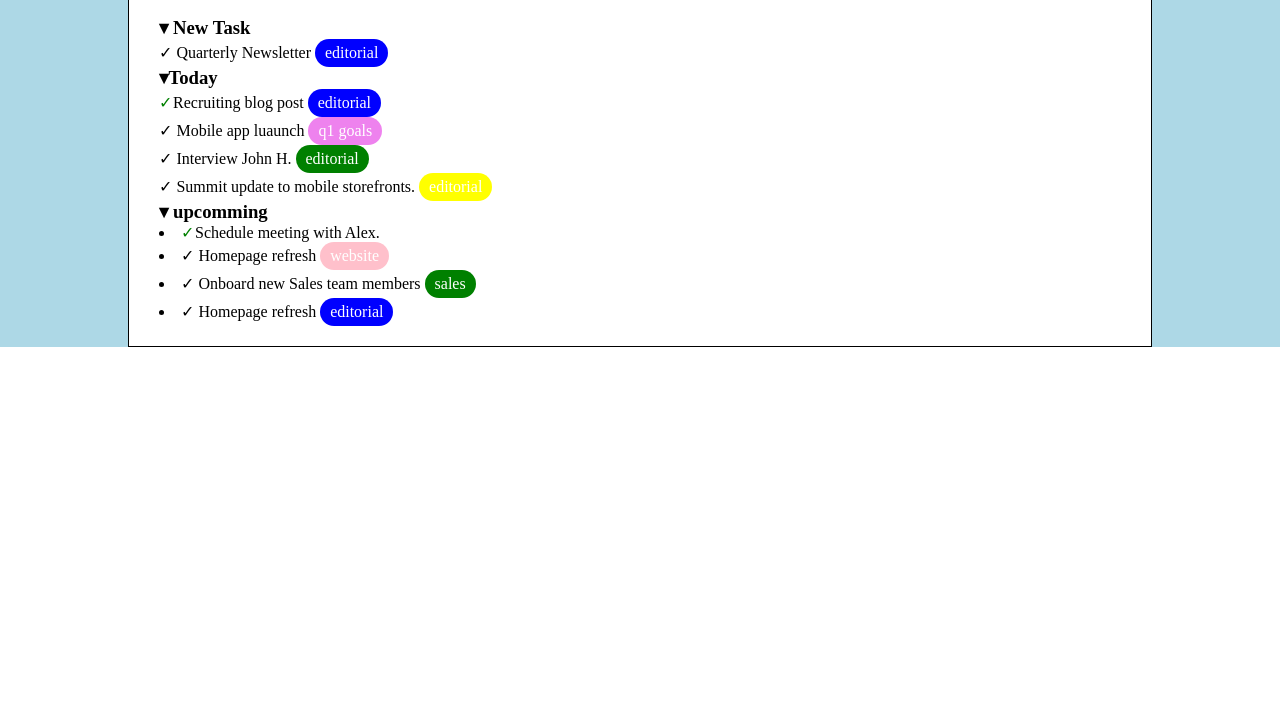
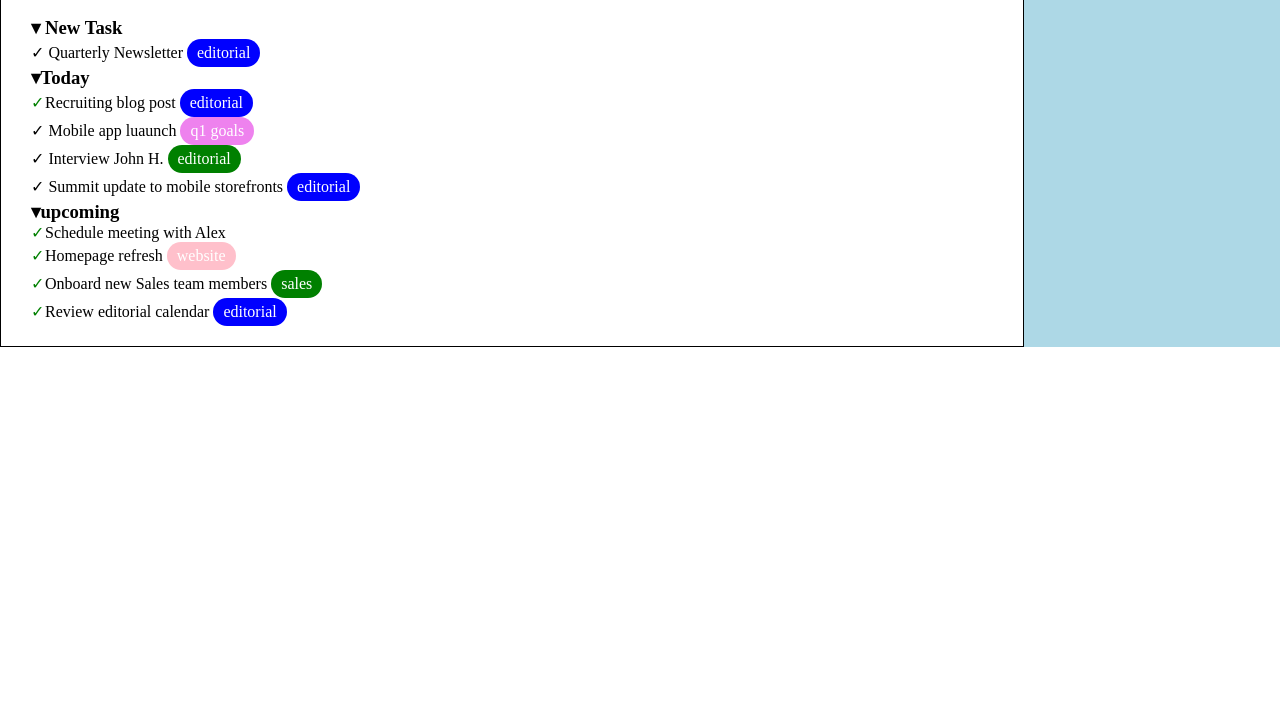
Before and after one commit to itsjohn11/html-css-toboolist, a plain HTML site: page index.html in a window 1280 px wide. Shown: the part 89-800 px from the top of the page. Drawn offline with Linux system fonts and the light colour scheme.

Commit message:
edit three

```diff
--- a/css/style.css
+++ b/css/style.css
@@ -45,8 +45,9 @@ ul {
 }
 
 .container {
+    background-color: white;
     width: 80%;
-    margin: 0 auto;
+    margin: 0;
     border: 1px solid black;
 }
 
--- a/index.html
+++ b/index.html
@@ -32,47 +32,48 @@
                     <li>
                         <h3>&blacktriangledown;Today</h3>
                         <ul>
-                            <li>
                             <span class="circle">&check;</span>
                             <span>Recruiting blog post</span>
                             <span class="tag editorial">editorial</span>
-                            <li>
+                        </ul>
+                        <ul>
                             <span>&check;</span>
                             <span>Mobile app luaunch</span>
                             <span class="tag q1goals">q1 goals</span>
+
+                        </ul>
                     </li>
+                    <li>
                         <span>&check;</span>
                         <span>Interview John H.</span>
                         <span class="tag recruiting">editorial</span>
                     </li>
                     <li>
                         <span>&check;</span>
-                        <span>Summit update to mobile storefronts.</span>
-                        <span class="tag mobile">editorial</span>
-                    </li>
-                </ul>
-                <li>
-                    <h3>&blacktriangledown; upcomming</h3>
-                </li>
-                </ul>
-                    <li>
-                        <span class="circle">&check;</span>
-                        <span>Schedule meeting with Alex.</span>
+                        <span>Summit update to mobile storefronts</span>
+                        <span class="tag editorial">editorial</span>
                     </li>
                     <li>
-                    <span>&check;</span>
+                        <h3>&blacktriangledown;upcoming</h3>
+                        <ul>
+                            <span class="circle">&check;</span>
+                            <span>Schedule meeting with Alex</span>
+                        </ul>
+                        <ul>
+                            <span class="circle">&check;</span>
                             <span>Homepage refresh</span>
                             <span class="tag website">website</span>
-                </li>
-                <li>
-                    <span>&check;</span>
+                        </ul>
+                        <ul>
+                            <span class="circle">&check;</span>
                             <span>Onboard new Sales team members</span>
                             <span class="tag sales">sales</span>
-                </li>
-                <li>
-                    <span>&check;</span>
-                    <span>Homepage refresh</span>
+                        </ul>
+                        <ul>
+                            <span class="circle">&check;</span>
+                            <span>Review editorial calendar</span>
                             <span class="tag editorial">editorial</span>
+                        </ul>
                     </li>
                 </ul>
             </section>
```
Lines whose indentation alone changed are shown as unchanged.
